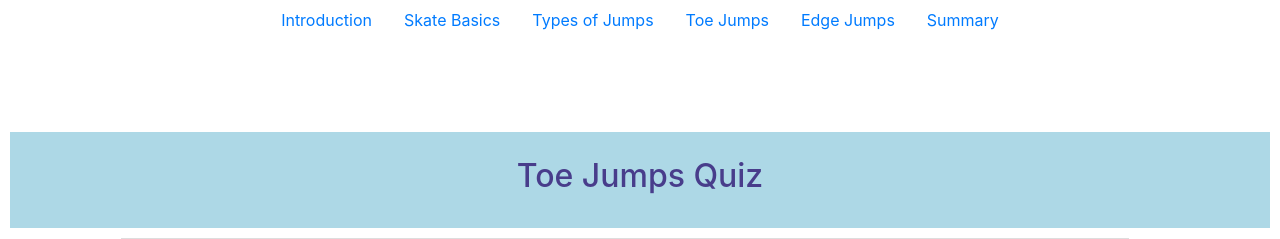
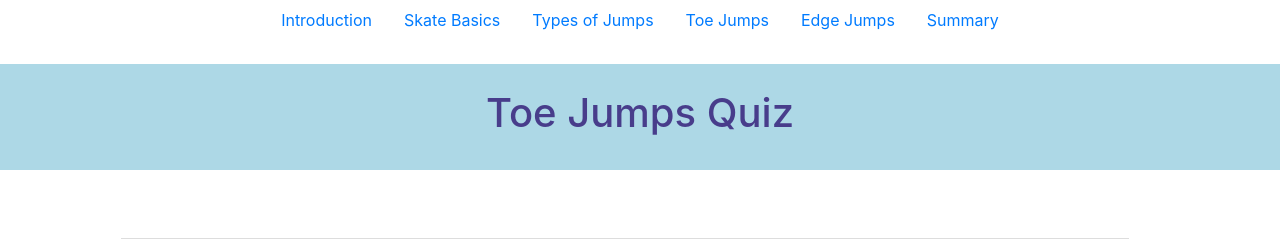
Before and after one commit to JamesLWang/COMS-4170-Final-Project-Group-P3_4, a Flask app: page /quiz_toe_jumps in a window 1280 px wide. Shown: the top 239 px of the page. Run offline with Flask 2, Linux system fonts and the light colour scheme; some libraries are stand-ins or nearby versions.

Commit message:
Change headers

```diff
--- a/server.py
+++ b/server.py
@@ -448,4 +448,4 @@ def edit(id):
 
 
 if __name__ == '__main__':
-    app.run(debug = True)
+    app.run(debug = True, port=5000)
--- a/templates/quiz_v2.html
+++ b/templates/quiz_v2.html
@@ -15,13 +15,19 @@
 
 {% block content %}
 
+<div class="col-md-12 title head">
+        <h1>{{data['title']}}</h1>
+    </div>
+
+
+
 <div id="main" class=" ">
 <br>
 <div class="container">
-<div class="head" style="margin-bottom: 10px;">
+<!-- <div class="head" style="margin-bottom: 10px;">
 	<h2>{{ data['title'] }}</h2>
 	<!-- <br> -->
-</div>
+<!-- </div> -->
 
 
 <div class="wrap">
```
Also changed, not shown: templates/quiz_v1.html (+6 -2 lines), 1 other file.
